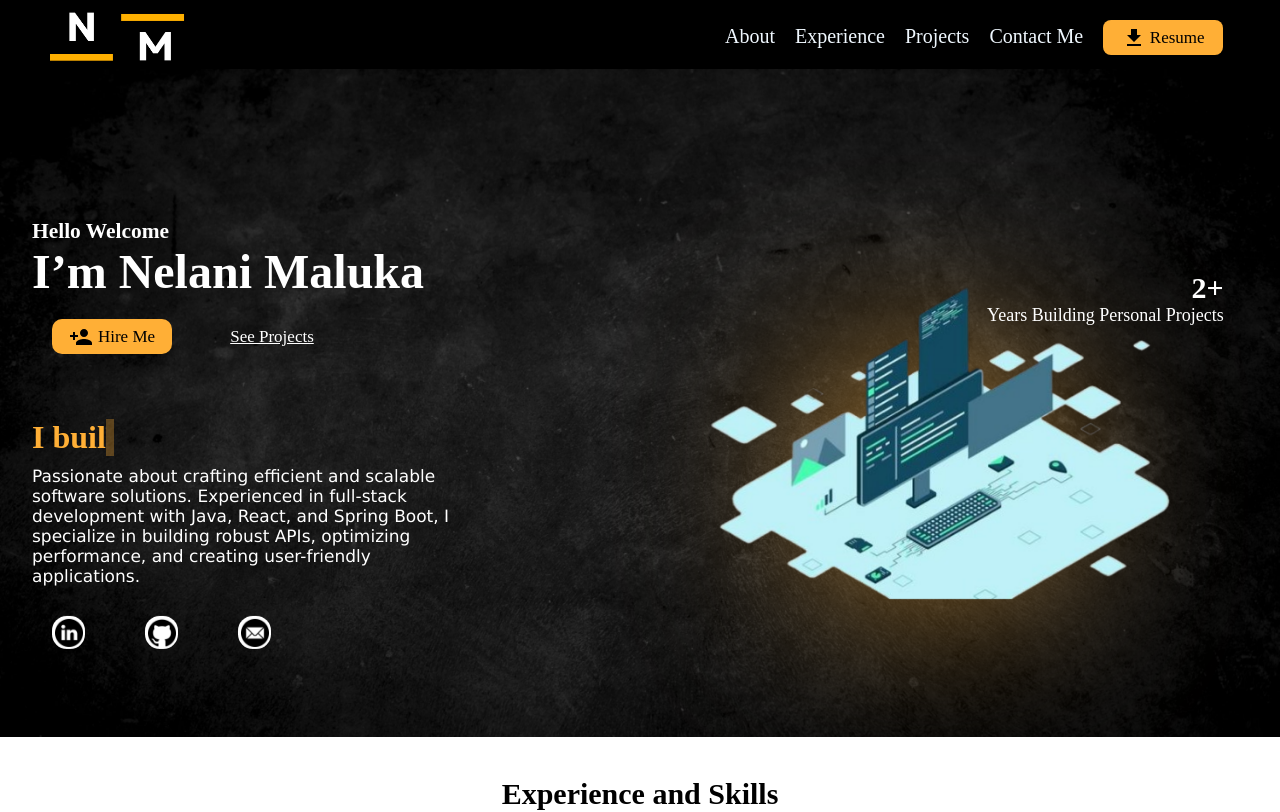
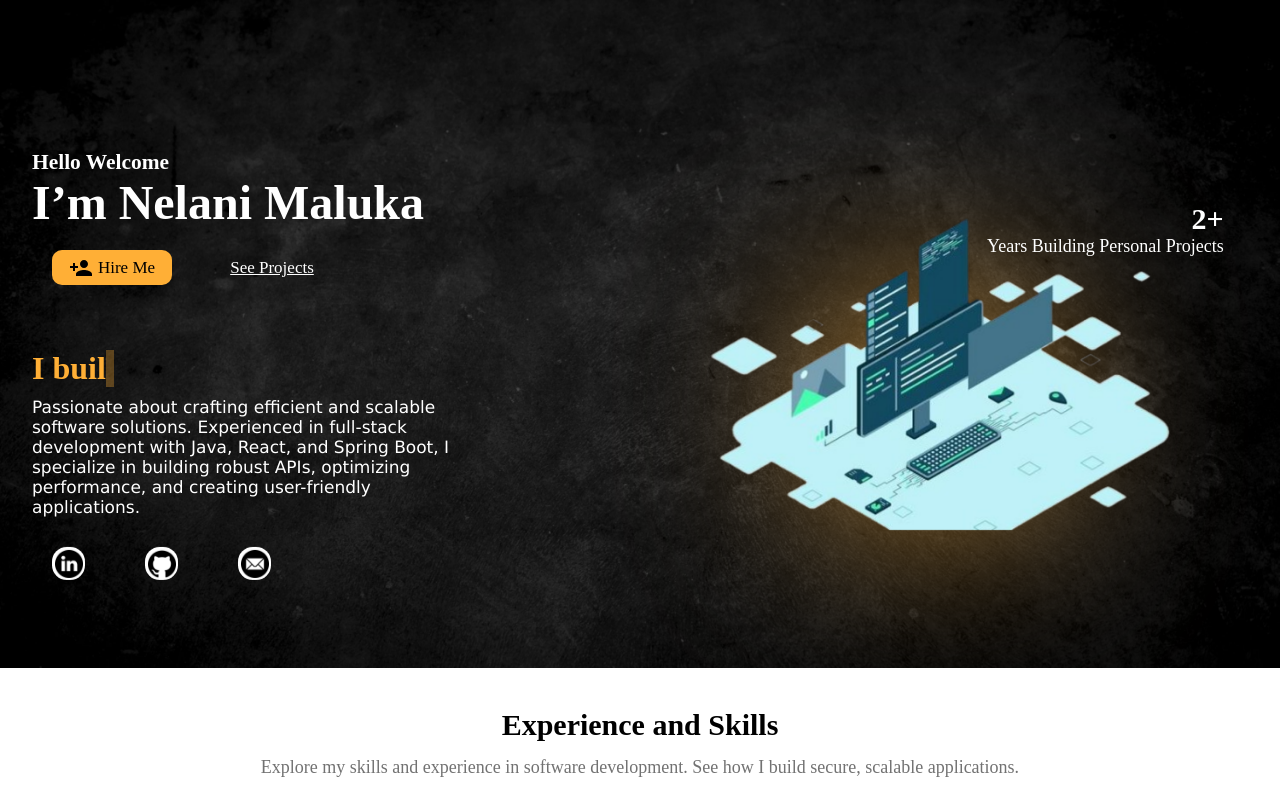
Before and after one commit to NelaniMaluka/portfolio-website, a React (Vite) app: page / in a window 1280 px wide. Shown: the top 812 px of the page. Built offline with nearby package versions, Linux system fonts and the light colour scheme.

Commit message:
added scroll functionality for the navbar

```diff
--- a/src/Components/Navbar/Navbar.css
+++ b/src/Components/Navbar/Navbar.css
@@ -1,10 +1,26 @@
 .navbar {
+  position: fixed; /* Keep the navbar at the top */
+  top: 0;
+  left: 0;
+  width: 100%;
   height: max-content;
   padding: 0 5px;
   display: flex;
   justify-content: space-between; /* Aligns logo to the left and list to the right */
   align-items: center; /* Vertically centers the content in the navbar */
   background-color: black;
+  transition: transform 0.3s ease-in-out;
+  z-index: 1000;
+}
+
+/* Hide navbar when scrolling down */
+.navbar.hidden {
+  transform: translateY(-100%);
+}
+
+/* Show navbar when scrolling up */
+.navbar.visible {
+  transform: translateY(0);
 }
 
 .navbar .logo {
--- a/src/Components/Navbar/Navbar.jsx
+++ b/src/Components/Navbar/Navbar.jsx
@@ -1,4 +1,4 @@
-import { useState } from "react";
+import { useState, useEffect } from "react";
 import { Download } from "@mui/icons-material";
 
 import "./Navbar.css";
@@ -6,10 +6,26 @@ import "./Navbar.css";
 export default function Navbar() {
   const [isOpen, setIsOpen] = useState(false);
   const [isSpinning, setIsSpinning] = useState(false);
+  const [showNavbar, setShowNavbar] = useState(true);
+  const [lastScrollY, setLastScrollY] = useState(0);
+
+  useEffect(() => {
+    const handleScroll = () => {
+      if (window.scrollY < lastScrollY) {
+        setShowNavbar(true); // Show when scrolling up
+      } else {
+        setShowNavbar(false); // Hide when scrolling down
+      }
+      setLastScrollY(window.scrollY);
+    };
+
+    window.addEventListener("scroll", handleScroll);
+    return () => window.removeEventListener("scroll", handleScroll);
+  }, [lastScrollY]);
 
   const handleMenuClick = () => {
     setIsSpinning(true);
-    setTimeout(() => setIsSpinning(false), 400); // Stops spinning after 0.4s (same as animation duration)
+    setTimeout(() => setIsSpinning(false), 400);
     setIsOpen(!isOpen);
   };
 
@@ -48,7 +64,7 @@ export default function Navbar() {
   ];
 
   return (
-    <div className="navbar">
+    <div className={`navbar ${showNavbar ? "visible" : "hidden"}`}>
       <div className="container">
         <div className="logo">
           <a href="/">
```
